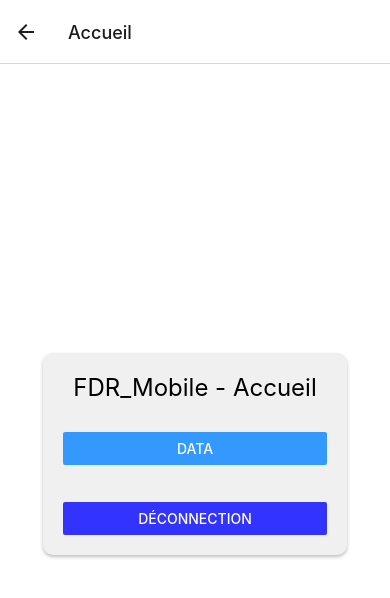
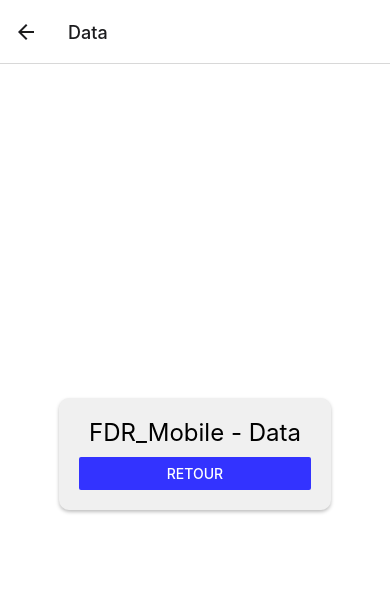
Before and after one commit to ShaiD9/AppMobile, a React Native app: screen /Accueil in a window 390 px wide. Both pictures are taken after a click on the button "DATA". Shown: the top 598 px of the page. Built offline with nearby package versions, Linux system fonts and the light colour scheme.

Commit message:
link to data page

```diff
--- a/pages/accueil.js
+++ b/pages/accueil.js
@@ -3,8 +3,8 @@ import { StatusBar } from 'expo-status-bar';
 import { StyleSheet, Text, View, TextInput, Button, TouchableOpacity, Alert  } from 'react-native';
 
 export default function Accueil({ navigation }) {
-  const DataAlert = () => {
-    alert('Redirection vers la page Data');
+  const Data = () => {
+    navigation.navigate('Data')
   };
 
   const Deconnection = () => {
@@ -31,7 +31,7 @@ export default function Accueil({ navigation }) {
       <View style={styles.card}>
         <Text style={styles.title}>FDR_Mobile - Accueil</Text>
         <TouchableOpacity activeOpacity={1} style={styles.button}>
-            <Button color='#3399ff' marginBottom='' title="Data" onPress={DataAlert} />
+            <Button color='#3399ff' marginBottom='' title="Data" onPress={Data} />
         </TouchableOpacity>
         <Button color='#3333ff' title="Déconnection" onPress={Deconnection} />
       </View>
--- a/pages/data.js
+++ b/pages/data.js
@@ -2,20 +2,19 @@ import { auto } from 'eol';
 import { StatusBar } from 'expo-status-bar';
 import { StyleSheet, Text, View, TextInput, Button, TouchableOpacity  } from 'react-native';
 
-export default function Accueil() {
+export default function Accueil( { navigation } ) {
+  const Retour = () => {
+    navigation.navigate('Accueil')
+  };
   return (
     <View style={styles.container}>
       <View style={styles.card}>
         <Text style={styles.title}>FDR_Mobile - Data</Text>
-        <Button color='#3333ff' title="Retour" onPress={RetourAlert} />
+        <Button color='#3333ff' title="Retour" onPress={Retour} />
       </View>
     </View>
   );
 }
-
-const RetourAlert = () => {
-    alert('Retour a la page d accueil');
-};
 
 const styles = StyleSheet.create({
   container: {
```
